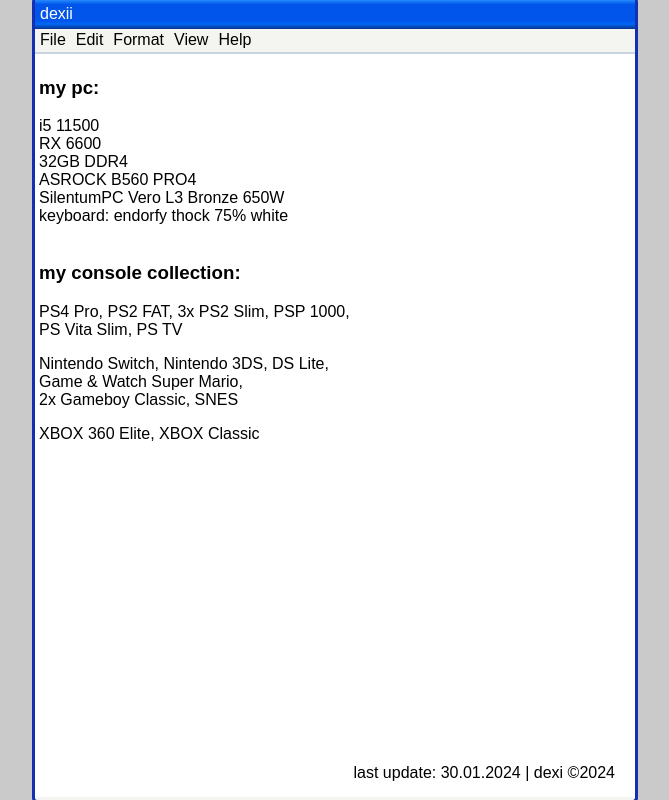
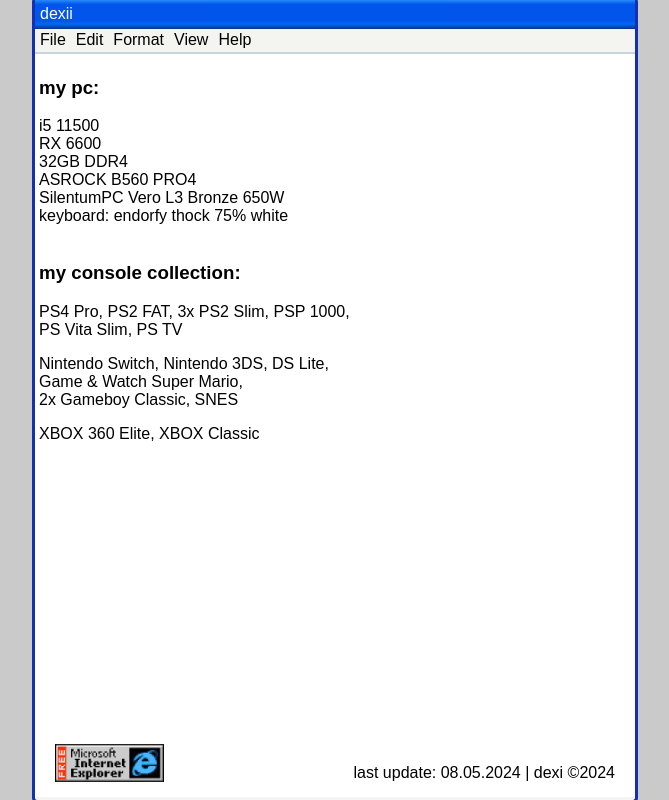
Before and after one commit to dexiii00/dexiii00.github.io, a plain HTML site: page index.html in a window 1280 px wide. Shown: the whole page, without its empty margins (305-974 px from the left). Drawn offline with Linux system fonts and the light colour scheme; a web font is replaced by a local one.

Commit message:
Update index.html

```diff
--- a/index.html
+++ b/index.html
@@ -27,7 +27,8 @@
                     <p>PS4 Pro, PS2 FAT, 3x PS2 Slim, PSP 1000,<br> PS Vita Slim, PS TV</p>
                     <p>Nintendo Switch, Nintendo 3DS, DS Lite,<br>Game & Watch Super Mario,<br>2x Gameboy Classic, SNES</p>
                     <p>XBOX 360 Elite, XBOX Classic</p>
-                    <p style="position: absolute; bottom: 2px; right: 20px;">last update: 30.01.2024 | dexi &copy;2024</p>
+                    <p style="position: absolute; bottom: 2px; left: 20px;"><img src="ie.jpg" height="38" width="109"></p>
+                    <p style="position: absolute; bottom: 2px; right: 20px;">last update: 08.05.2024 | dexi &copy;2024</p>
                 </div>
             </div>
         </div>
```
